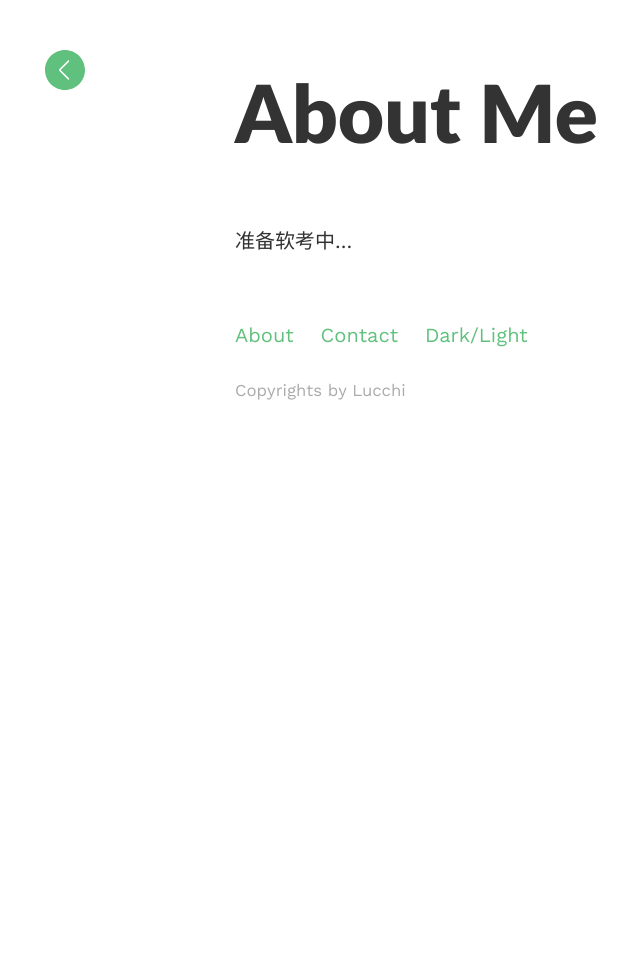
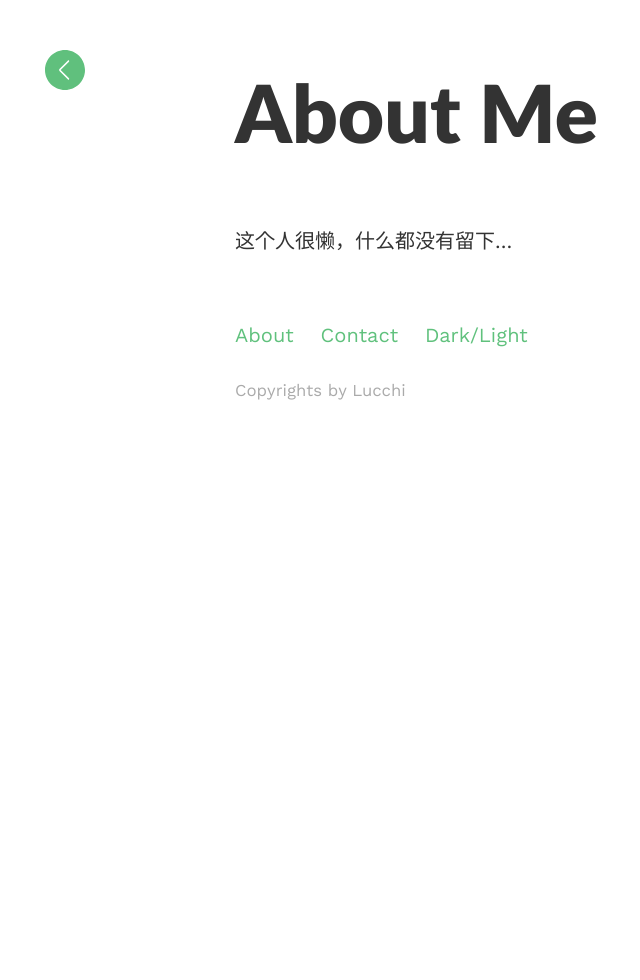
Before and after one commit to KEAIYOUAIXIAO/KEAIYOUAIXIAO.github.io, a Jekyll site: the page built from _pages/about.md, in a window 1280 px wide. Shown: the whole page, without its empty margins (5-645 px from the left). Built offline with Jekyll 4.4.1, drawn with Linux system fonts in a browser that asks for light colours.

Commit message:
Update about.md

```diff
--- a/_pages/about.md
+++ b/_pages/about.md
@@ -5,4 +5,4 @@ permalink: /about/
 published: true
 ---
 
-准备软考中...
+这个人很懒，什么都没有留下...
```
